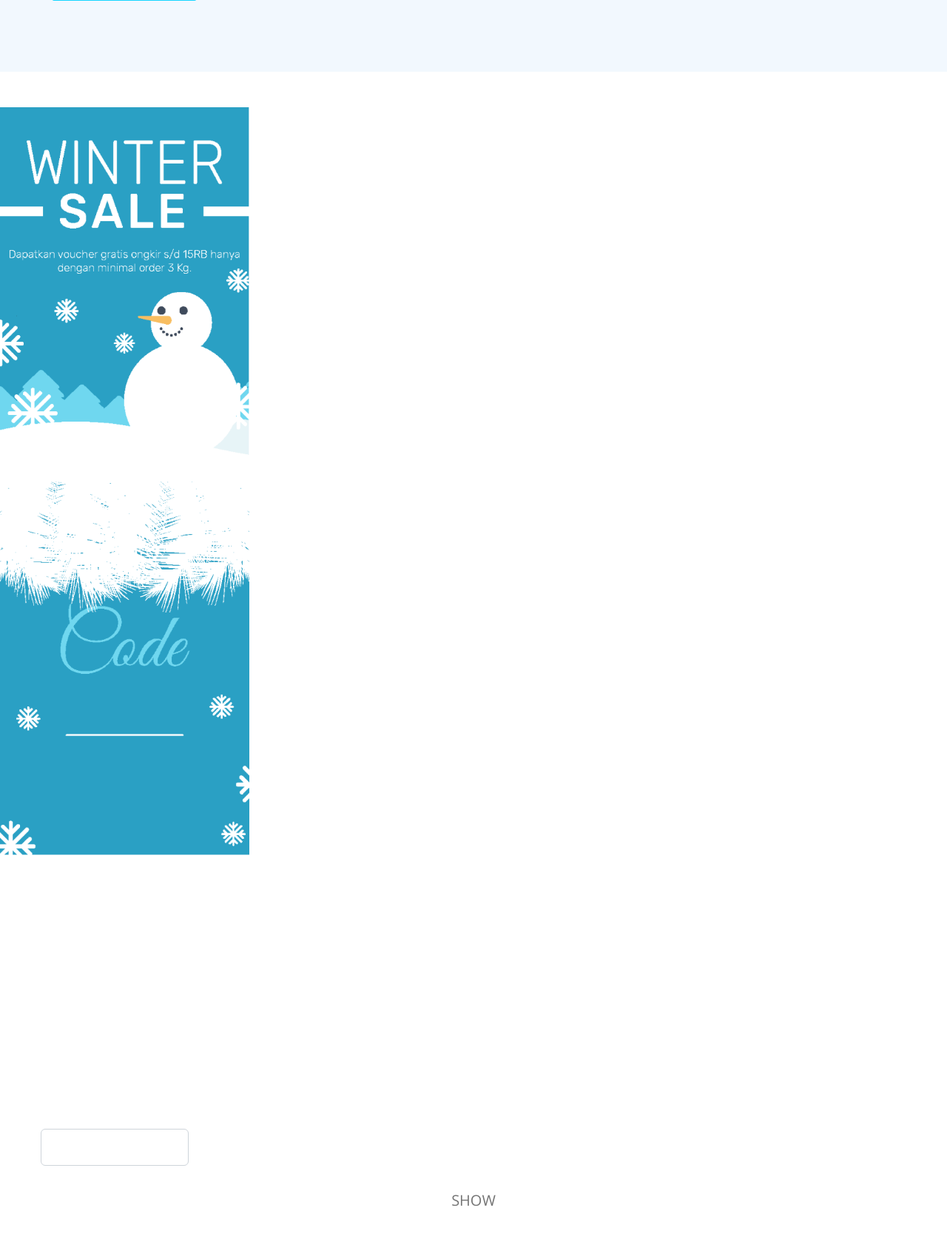
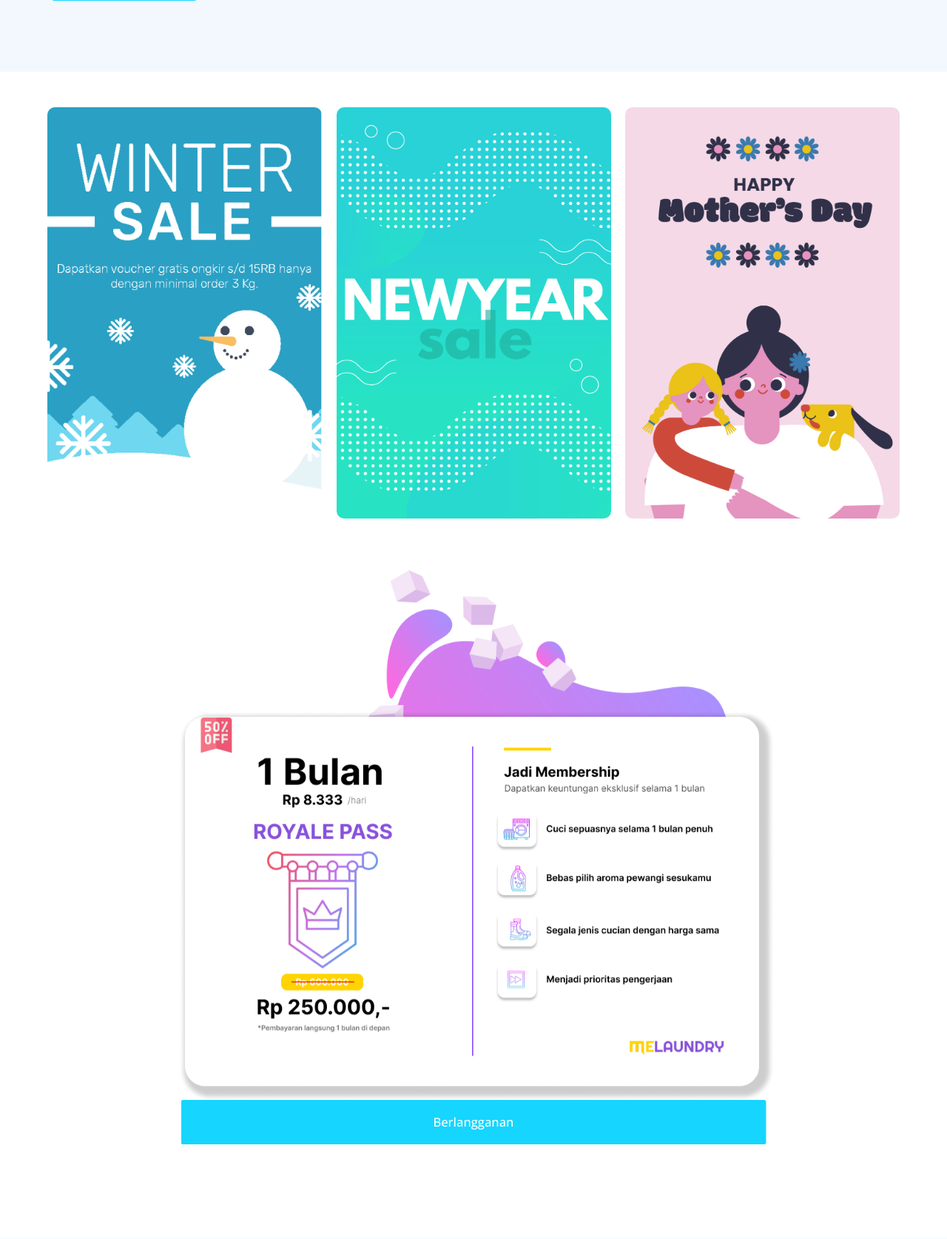
Before and after one commit to hayhasan/Nedroid-Melaundry, a PHP site: page / in a window 1280 px wide. Shown: the part 466-2141 px from the top of the page at 74% size. Run offline with PHP 8.4, Linux system fonts and the light colour scheme; some libraries are stand-ins or nearby versions.

Commit message:
IGUYFUYFU

```diff
--- a/index.php
+++ b/index.php
@@ -196,72 +196,36 @@
     </div>
     <!-- Header End -->
     <!-- voucer -->
-        <div class="row1">
-          <div class="coll-1-of-3">
-            <div class="card1">
-              <div class="card__side card__side--front-1">
-         <img src="voucher winter.png" style="width:337px ;" alt="">
+    <div class="containerr">
+        <div class="container1">
+            <div class="front">
+                <img src="voucher winter.png">
+            </div>
+            <div class="back">
+            <img src="voucher winter back.png">
+            </div>
+        </div>
+
+        <div class="container1">
+            <div class="front">
+            <img src="newyear front.png">
+            </div>
+            <div class="back">
+            <img src="newyear back.png">
               </div>
-              <div class="card__side card__side--back card__side--back-1">
-                <img src="voucher winter back.png" style="width:337px ;" alt="">
-                <div class="card__cta">
-                  <div class="card__price-box">
-                  <FORM NAME="WordForm">
-                    <INPUT TYPE=TEXT NAME="WordBox" id="wordbox" class="form-control" ><br>
-                    <a onClick="PickRandomWord(document.WordForm);" id="button11">SHOW</a>
-                  </FORM>
-                  </div>
-                </div>
-              </div>
+        </div>
+
+        <div class="container1">
+            <div class="front">
+            <img src="motherday front.png">
             </div>
-          </div>
-
-
-          <div class="coll-1-of-3">
-            <div class="card1">
-              <div class="card__side card__side--front-2">
-
-         <img src="newyear front.png" style="width:338px ;" alt="">
-              </div>
-              <div class="card__side card__side--back card__side--back-2">
-              <img src="newyear back.png" style="width:341px ;" alt="">
-                <div class="card__cta">
-                  <div class="card__price-box">
-                  <FORM NAME="WordForm1">
-                    <INPUT TYPE=TEXT NAME="WordBox" id="wordbox" class="form-control" ><br>
-                    <a onClick="PickRandomWord(document.WordForm1);" id="button11">SHOW</a>
-                  </FORM>
-                  </div>
-
-
-
-                </div>
-              </div>
-            </div>
-          </div>
-
-          <div class="coll-1-of-3">
-            <div class="card1">
-              <div class="card__side card__side--front-3">
-              <img src="motherday front.png" style="width:338px ;" alt="">
-                </div>
-              <div class="card__side card__side--back card__side--back-3">
-              <img src="motherday back.png" style="width:343px ;" alt="">
-
-                <div class="card__cta">
-                <div class="card__price-box">
-                  <FORM NAME="WordForm2">
-                    <INPUT TYPE=TEXT NAME="WordBox" id="wordbox" class="form-control" ><br>
-                    <a onClick="PickRandomWord(document.WordForm2);" id="button11">SHOW</a>
-                  </FORM>
-
-              </div>
-                </div>
-              </div>
-            </div>
+            <div class="back">
+            <img src="motherday back.png">
           </div>
         </div>
 
+
+    </div>
     <!-- voucher -->
 
     <!-- About Start -->
```
Also changed, not shown: account.php (+5 -11 lines), order.php (+6 -4 lines), profile_image_style.css (+8 -13 lines), img/Bocill - 2022.12.20 - 01.27.08pm.jpg (added), img/Bocill - 2022.12.20 - 01.48.45pm.png (added), img/Bocill - 2022.12.20 - 01.57.27pm.jpg (added).
